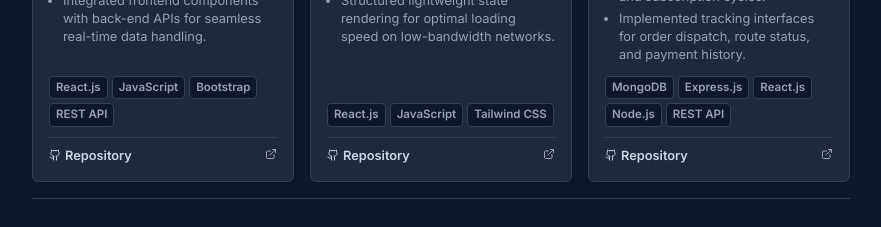
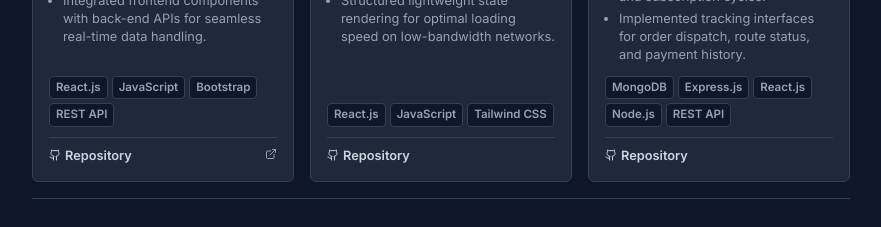
Before and after one commit to sumitmeena4562/my-portfolio, a React (Vite) app: page / in a window 1280 px wide. Shown: the part 2080-2307 px from the top of the page, without its empty margins (199-1080 px from the left). Built offline with nearby package versions, Linux system fonts and the light colour scheme.

Commit message:
feat: add live demo URL for Asset Management System and render demo icons conditionally

```diff
--- a/src/components/Projects.jsx
+++ b/src/components/Projects.jsx
@@ -114,8 +114,9 @@ const Projects = () => {
                 >
                   <GithubIcon size={12} /> Repository
                 </a>
+                {proj.demo && (
                   <a
-                  href={proj.github}
+                    href={proj.demo}
                     target="_blank"
                     rel="noopener noreferrer"
                     style={{
@@ -126,6 +127,7 @@ const Projects = () => {
                   >
                     <ExternalLink size={12} />
                   </a>
+                )}
               </div>
             </div>
           </div>
--- a/src/data/resumeData.js
+++ b/src/data/resumeData.js
@@ -78,6 +78,7 @@ export const resumeData = {
         'Integrated frontend components with back-end APIs for seamless real-time data handling.',
       ],
       github: 'https://github.com/sumitmeena4562',
+      demo: 'https://aaqms-fe-roan.vercel.app/',
     },
     {
       title: 'AgriConnect',
```
Lines whose indentation alone changed are shown as unchanged.
